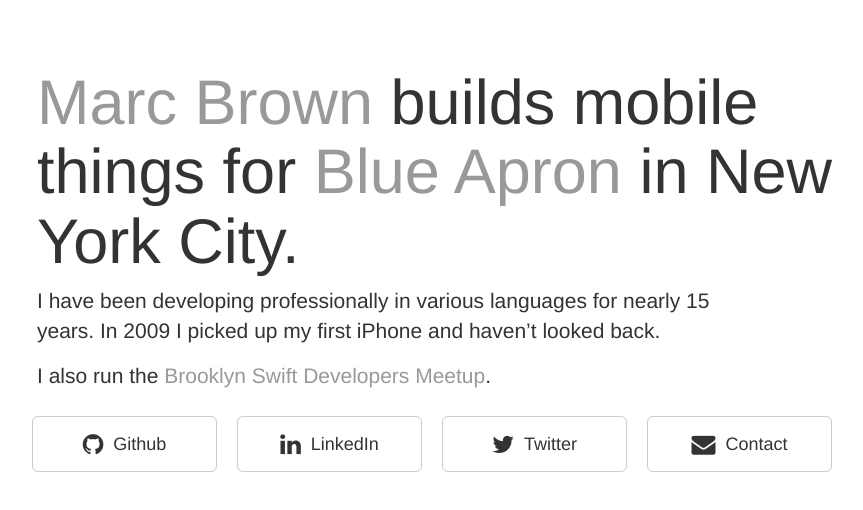
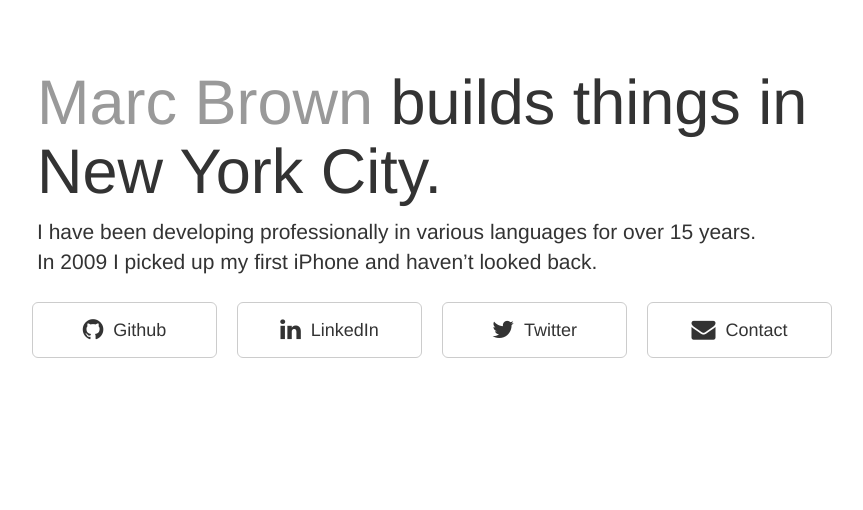
Before and after one commit to marcdown/marcdown.github.io, a plain HTML site: page index.html in a window 1280 px wide. Shown: the whole page, without its empty margins (48-911 px from the left). Drawn offline with nearby package versions, Linux system fonts and the light colour scheme.

Commit message:
Farewell Blue Apron

```diff
--- a/index.html
+++ b/index.html
@@ -31,11 +31,10 @@
     <div class="jumbotron">
       <div class="container">
         <div class="col-xs-12 col-sm-8 col-lg-9">
-          <h1><a href="mailto:heymarcbrown@gmail.com">Marc Brown</a> builds mobile things for <a href="https://www.blueapron.com" target="_blank">Blue Apron</a> in New York City.</h1>
+          <h1><a href="mailto:heymarcbrown@gmail.com">Marc Brown</a> builds things in New York City.</h1>
         </div>
         <div class="col-xs-12 col-sm-8">
-          <p>I have been developing professionally in various languages for nearly 15 years. In 2009 I picked up my first iPhone and haven’t looked back.</p>
-          <p>I also run the <a href="http://www.meetup.com/Brooklyn-Swift-Developers" target="_blank">Brooklyn Swift Developers Meetup</a>.</p>
+          <p>I have been developing professionally in various languages for over 15 years. In 2009 I picked up my first iPhone and haven’t looked back.</p>
         </div>
         <div class="row col-xs-12">
           <a class="btn btn-default btn-lg col-xs-12 col-sm-2" href="https://github.com/marcdown" target="_blank">
```
